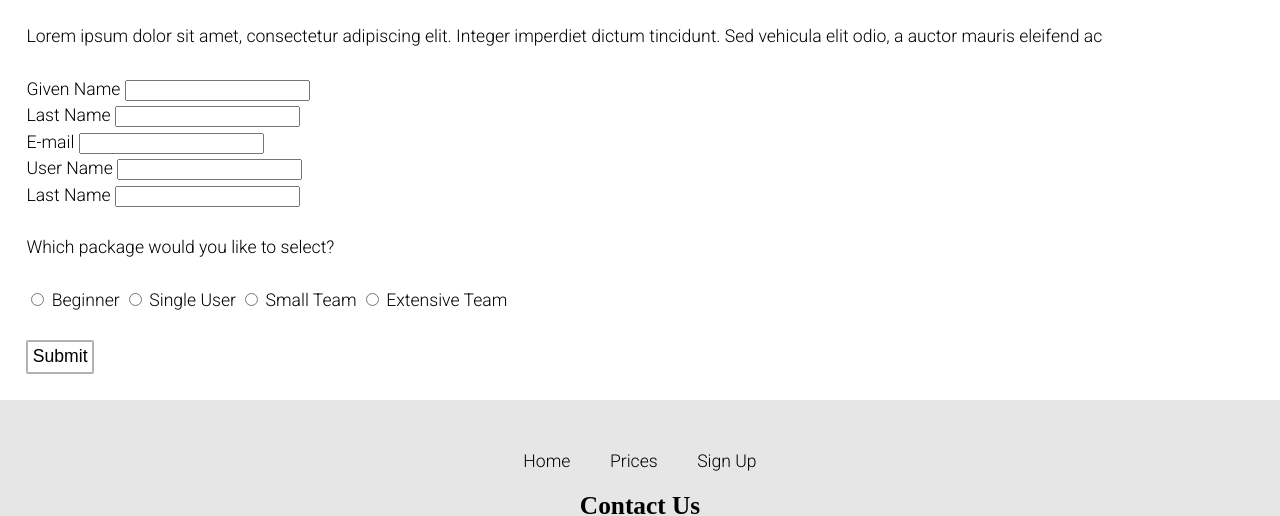
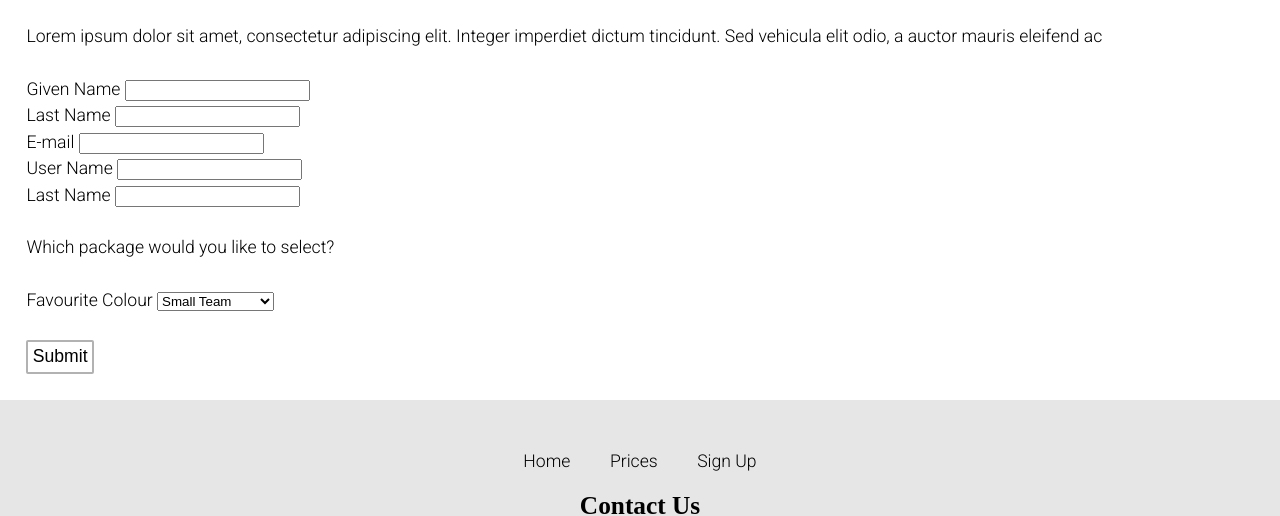
Before and after one commit to valeriebordeleau/saas, a plain HTML site: page signup.html in a window 1280 px wide. Shown: the part 243-759 px from the top of the page. Drawn offline with Linux system fonts and the light colour scheme.

Commit message:
Form Edited

```diff
--- a/signup.html
+++ b/signup.html
@@ -66,23 +66,15 @@
     <div class="qa pad-top gutter">
     <p class="push-0">Which package would you like to select?<p>
     </div>
-    <div class="gutter">
-    <span class="radio">
-    <input type="radio" id="Beginner" name="score">
-    <label for="Beginner">Beginner</label>
-    </span>
-    <span class="radio">
-    <input type="radio" id="Single-User" name="score">
-    <label for="Single-User">Single User</label>
-    </span>
-    <span class="radio">
-     <input type="radio" id="Small-Team" name="score">
-    <label for="Small-Team">Small Team</label>
-    </span>
-    <span class="radio">
-     <input type="radio" id="Extensive-Team" name="score">
-    <label for="Extensive-Team">Extensive Team</label>
-    </span>
+
+  <div class="gutter">
+    <label for="fav-color">Favourite Colour</label>
+    <select id="fav-color">
+        <option>Beginner</option>
+        <option>Single User</option>
+        <option selected>Small Team</option>
+        <option>Extensive Team</option>
+    </select>
     </div>
 
 
```
